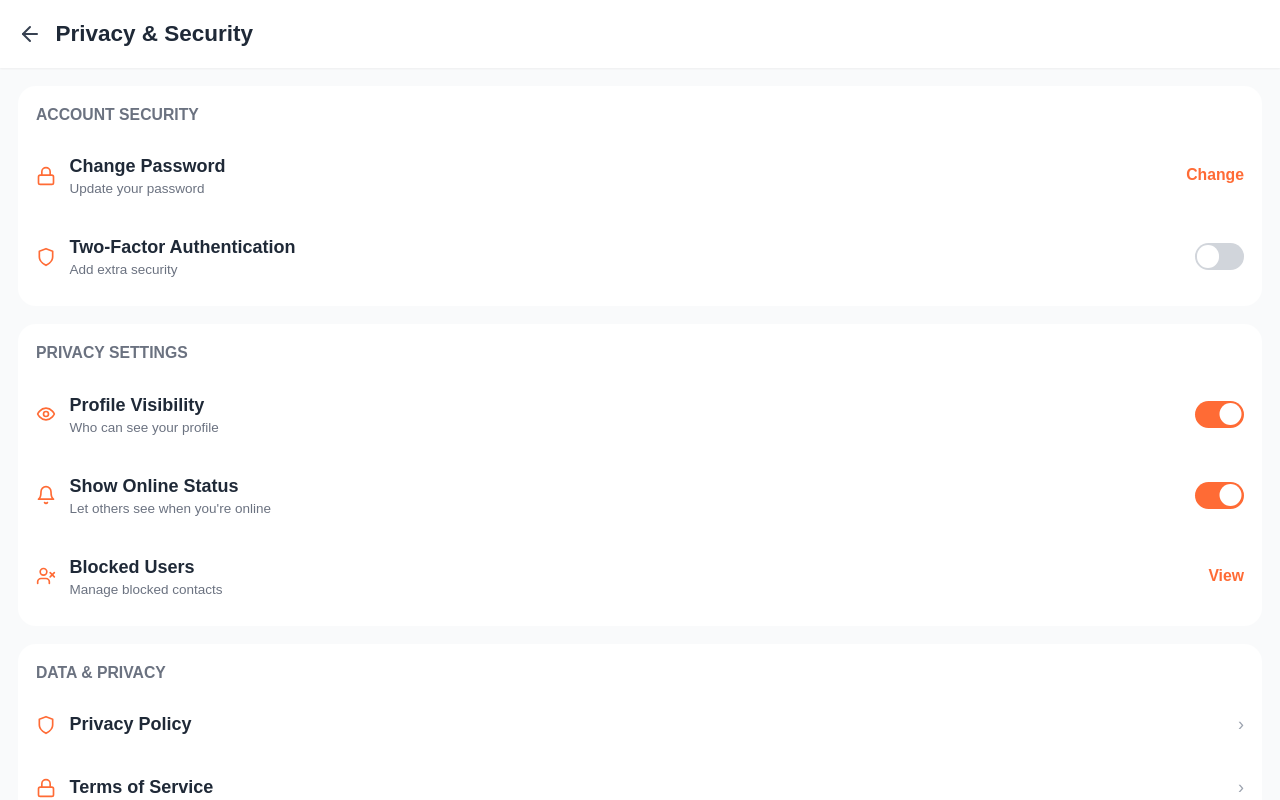
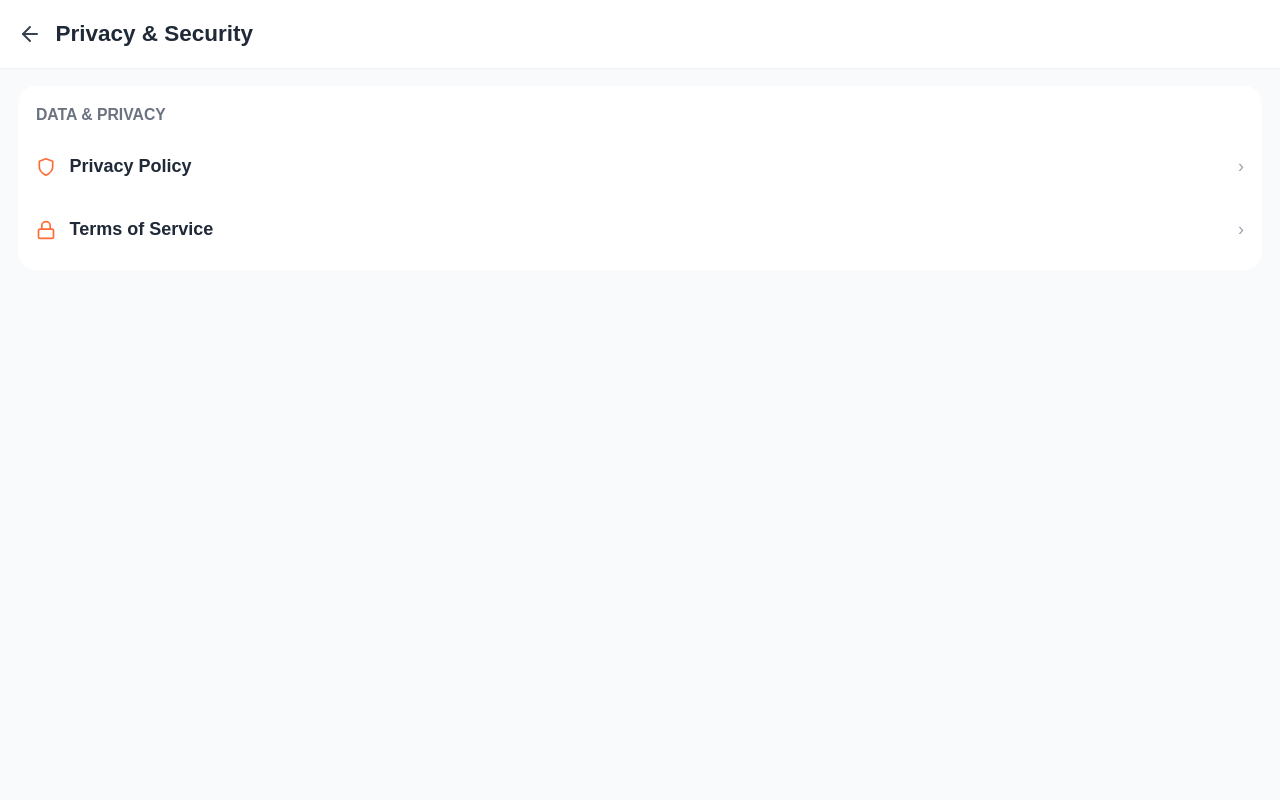
Before and after one commit to yash9424/yaari-main, a Next.js app in the folder yarri app/: page /privacy-security in a window 1280 px wide. Built offline with nearby package versions, Linux system fonts and the light colour scheme; a web font is replaced by a local one.

Commit message:
Simplify privacy security page - keep only privacy policy section

```diff
--- a/yarri app/components/PrivacySecurityScreen.tsx
+++ b/yarri app/components/PrivacySecurityScreen.tsx
@@ -1,4 +1,4 @@
-import { ArrowLeft, Shield, Lock, Eye, EyeOff, Bell, UserX } from 'lucide-react'
+import { ArrowLeft, Shield, Lock } from 'lucide-react'
 import { useLanguage } from '../contexts/LanguageContext'
 import { translations } from '../utils/translations'
 
@@ -19,78 +19,6 @@ export default function PrivacySecurityScreen({ onBack }: PrivacySecurityScreenP
       </div>
 
       <div className="p-4 space-y-4">
-        <div className="bg-white rounded-2xl p-4 space-y-4">
-          <h2 className="text-sm font-semibold text-gray-500 uppercase">{t.accountSecurity}</h2>
-
-          <div className="flex items-center justify-between py-2">
-            <div className="flex items-center space-x-3">
-              <Lock className="text-primary" size={20} />
-              <div>
-                <p className="font-semibold text-gray-800">{t.changePassword}</p>
-                <p className="text-xs text-gray-500">{t.updatePassword}</p>
-              </div>
-            </div>
-            <button className="text-primary font-semibold text-sm">{t.change}</button>
-          </div>
-
-          <div className="flex items-center justify-between py-2">
-            <div className="flex items-center space-x-3">
-              <Shield className="text-primary" size={20} />
-              <div>
-                <p className="font-semibold text-gray-800">{t.twoFactorAuth}</p>
-                <p className="text-xs text-gray-500">{t.addExtraSecurity}</p>
-              </div>
-            </div>
-            <label className="relative inline-flex items-center cursor-pointer">
-              <input type="checkbox" className="sr-only peer" />
-              <div className="w-11 h-6 bg-gray-300 peer-focus:outline-none rounded-full peer peer-checked:after:translate-x-full peer-checked:after:border-white after:content-[''] after:absolute after:top-[2px] after:left-[2px] after:bg-white after:rounded-full after:h-5 after:w-5 after:transition-all peer-checked:bg-primary"></div>
-            </label>
-          </div>
-        </div>
-
-        <div className="bg-white rounded-2xl p-4 space-y-4">
-          <h2 className="text-sm font-semibold text-gray-500 uppercase">{t.privacySettings}</h2>
-
-          <div className="flex items-center justify-between py-2">
-            <div className="flex items-center space-x-3">
-              <Eye className="text-primary" size={20} />
-              <div>
-                <p className="font-semibold text-gray-800">{t.profileVisibility}</p>
-                <p className="text-xs text-gray-500">{t.whoCanSee}</p>
-              </div>
-            </div>
-            <label className="relative inline-flex items-center cursor-pointer">
-              <input type="checkbox" className="sr-only peer" defaultChecked />
-              <div className="w-11 h-6 bg-gray-300 peer-focus:outline-none rounded-full peer peer-checked:after:translate-x-full peer-checked:after:border-white after:content-[''] after:absolute after:top-[2px] after:left-[2px] after:bg-white after:rounded-full after:h-5 after:w-5 after:transition-all peer-checked:bg-primary"></div>
-            </label>
-          </div>
-
-          <div className="flex items-center justify-between py-2">
-            <div className="flex items-center space-x-3">
-              <Bell className="text-primary" size={20} />
-              <div>
-                <p className="font-semibold text-gray-800">{t.showOnlineStatus}</p>
-                <p className="text-xs text-gray-500">{t.letOthersSee}</p>
-              </div>
-            </div>
-            <label className="relative inline-flex items-center cursor-pointer">
-              <input type="checkbox" className="sr-only peer" defaultChecked />
-              <div className="w-11 h-6 bg-gray-300 peer-focus:outline-none rounded-full peer peer-checked:after:translate-x-full peer-checked:after:border-white after:content-[''] after:absolute after:top-[2px] after:left-[2px] after:bg-white after:rounded-full after:h-5 after:w-5 after:transition-all peer-checked:bg-primary"></div>
-            </label>
-          </div>
-
-          <div className="flex items-center justify-between py-2">
-            <div className="flex items-center space-x-3">
-              <UserX className="text-primary" size={20} />
-              <div>
-                <p className="font-semibold text-gray-800">{t.blockedUsers}</p>
-                <p className="text-xs text-gray-500">{t.manageBlocked}</p>
-              </div>
-            </div>
-            <button className="text-primary font-semibold text-sm">{t.view}</button>
-          </div>
-        </div>
-
         <div className="bg-white rounded-2xl p-4 space-y-4">
           <h2 className="text-sm font-semibold text-gray-500 uppercase">{t.dataPrivacy}</h2>
 
```
